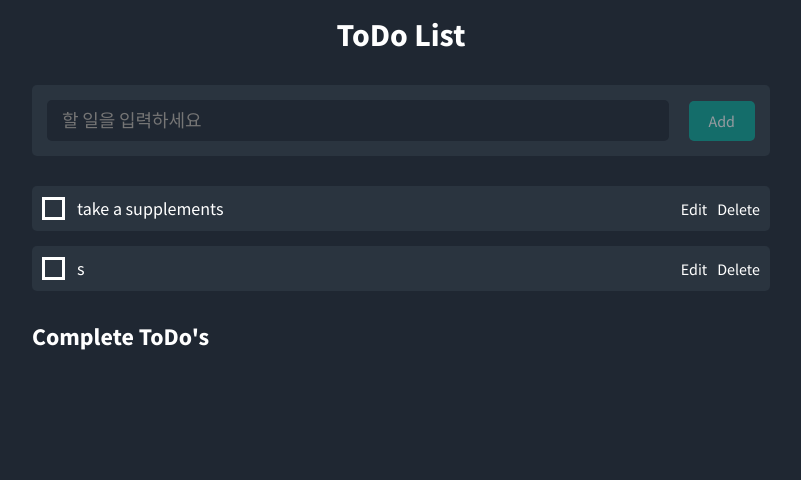
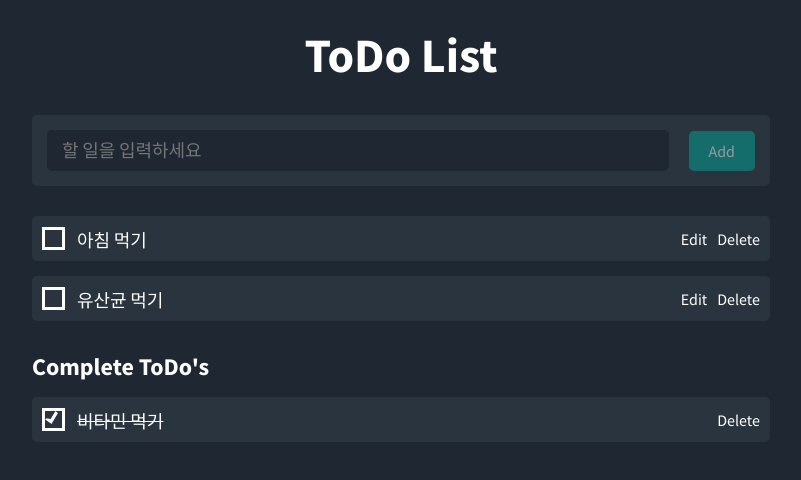
Before and after one commit to YeryunJung/fe-sprint-todo-list-CRUD, a React (Create React App) app in the folder todo-list/: page / in a window 1280 px wide. Shown: the top 480 px of the page, without its empty margins (239-1040 px from the left). Built offline with nearby package versions, Linux system fonts and the light colour scheme; data requests are answered from the project's data file.

Commit message:
U 구현 완료

```diff
--- a/todo-list/data/data.json
+++ b/todo-list/data/data.json
@@ -1,15 +1,21 @@
 {
-  "completeToDos": [],
+  "completeToDos": [
+    {
+      "title": "비타민 먹기",
+      "isCompleted": true,
+      "id": 5
+    }
+  ],
   "incompleteToDos": [
     {
-      "id": 1,
-      "title": "take a supplements",
-      "isComplete": false
+      "title": "아침 먹기",
+      "isCompleted": false,
+      "id": 1
     },
     {
-      "title": "s",
+      "title": "유산균 먹기",
       "isCompleted": false,
-      "id": 2
+      "id": 3
     }
   ]
 }
--- a/todo-list/src/App.css
+++ b/todo-list/src/App.css
@@ -41,6 +41,7 @@ textarea {
   max-width: 768px;
   width: 100%;
   margin: 0 auto;
+  margin-top: 10px;
   padding: 15px;
 }
 .main-header__inner {
@@ -53,7 +54,7 @@ textarea {
 .main-header__left > a {
   color: var(--white);
   font-weight: 700;
-  font-size: 2rem;
+  font-size: 3rem;
   text-decoration: none;
   transition: all 0.3s ease;
 }
--- a/todo-list/src/components/NewToDo.js
+++ b/todo-list/src/components/NewToDo.js
@@ -1,5 +1,4 @@
 import React, { useState } from "react";
-import { useDispatch } from "react-redux";
 import axios from "axios";
 
 const NewToDo = () => {
@@ -16,7 +15,7 @@ const NewToDo = () => {
   };
 
   const handleKeyPress = (e) => {
-    if (e.key === "Enter") {
+    if (e.key === "Enter" && e.nativeEvent.isComposing === false) {
       onSubmit();
       console.log("엔터");
     }
--- a/todo-list/src/components/ToDoCard.js
+++ b/todo-list/src/components/ToDoCard.js
@@ -1,15 +1,8 @@
 import React, { useRef, useState } from "react";
 import axios from "axios";
-// import { useHistory } from "react-router";
-import { useDispatch } from "react-redux";
-import { deleteTodo, updateTodo, updateStatus } from "../slices/todoSlices";
 
 const ToDoCard = ({ todo }) => {
-  const dispatch = useDispatch();
-
-  // const history = useHistory();
-
-  const { id, title, isComplete } = todo;
+  const { id, title, isCompleted } = todo;
   const [content, setContent] = useState(title);
   const [editing, setEditing] = useState(false);
 
@@ -34,19 +27,56 @@ const ToDoCard = ({ todo }) => {
   const handleStatus = (e) => {
     e.preventDefault();
 
-    dispatch(updateStatus(todo));
+    //미완료 > 완료
+    if (!todo.isCompleted) {
+      axios
+        .all(
+          [
+            axios.post("http://localhost:3001/completeToDos", {
+              ...todo,
+              isCompleted: true,
+            }),
+          ],
+          [
+            axios.delete(
+              `http://localhost:3001/incompleteToDos/${todo.id}`,
+              todo
+            ),
+          ]
+        )
+        .then(() => {
+          window.location.href = "http://localhost:3000";
+        })
+        .then(() => {
+          console.log("상태변경 성공");
+        })
+        .catch(() => console.log("상태변경 실패"));
+      //완료 > 미완료
+    } else if (todo.isCompleted) {
+      axios
+        .all(
+          [
+            axios.post("http://localhost:3001/incompleteToDos", {
+              ...todo,
+              isCompleted: false,
+            }),
+          ],
+          [axios.delete(`http://localhost:3001/completeToDos/${todo.id}`, todo)]
+        )
+        .then(() => {
+          window.location.href = "http://localhost:3000";
+        })
+        .then(() => {
+          console.log("상태변경 성공");
+        })
+        .catch(() => console.log("상태변경 실패"));
+    }
   };
-
-  // const markAsIncomplete = (e) => {
-  //   e.preventDefault();
-
-  //   // dispatch(todo_incomplete(toDo));
-  // };
 
   const handleDelete = (e) => {
     e.preventDefault();
-    if (window.confirm("Are you sure you want to delete this ToDo?")) {
-      if (!todo.isComplete) {
+    if (window.confirm("삭제하시겠습니까?")) {
+      if (!todo.isCompleted) {
         axios
           .delete(`http://localhost:3001/incompleteToDos/${todo.id}`)
           .then(() => {
@@ -54,8 +84,7 @@ const ToDoCard = ({ todo }) => {
           })
           .then(() => console.log("삭제요청"))
           .catch(() => console.log("삭제실패"));
-        // readIncompelete();
-      } else if (todo.isComplete) {
+      } else if (todo.isCompleted) {
         axios
           .delete(`http://localhost:3001/completeToDos/${todo.id}`)
           .then(() => {
@@ -76,15 +105,26 @@ const ToDoCard = ({ todo }) => {
       ...todo,
       title: content,
     };
-    dispatch(updateTodo(todo));
+    console.log(todo);
+    if (!todo.isCompleted) {
+      axios
+        .put(`http://localhost:3001/incompleteToDos/${todo.id}`, todo)
+        .then(() => {
+          window.location.href = "http://localhost:3000";
+        })
+        .then((res) => {
+          console.log(res.data);
+        })
+        .catch(() => console.log("수정실패"));
+    }
   };
 
   return (
     // 완료된 일인지 아닌지에 따라 className 다르게 주기
-    <div className={`todo ${todo.isComplete ? "todo--complete" : ""}`}>
+    <div className={`todo ${todo.isCompleted ? "todo--complete" : ""}`}>
       <input
         type="checkbox"
-        checked={todo.isComplete}
+        checked={todo.isCompleted}
         // 완료된 일이 아니면 완료된 일로 바꿔라
         // 완료된 일이면 완료되지 않은 일로 바꿔라
         // onChange={!todo.isComplete ? markAsComplete : markAsIncomplete}
@@ -102,7 +142,7 @@ const ToDoCard = ({ todo }) => {
         {!editing ? (
           <>
             {/* 완료되지 않은 일 */}
-            {!todo.isComplete && <button onClick={onEdit}>Edit</button>}
+            {!todo.isCompleted && <button onClick={onEdit}>Edit</button>}
             <button onClick={handleDelete}>Delete</button>
           </>
         ) : (
--- a/todo-list/src/main.scss
+++ /dev/null
@@ -1,74 +0,0 @@
-@import url("https://fonts.googleapis.com/css2?family=Source+Sans+Pro:wght@300;400;600;700;900&display=swap");
-
-$primary: #00a796;
-$primary-dark: #026158;
-$dark: #1f2732;
-$dark-light: #2a343f;
-$white: #fff;
-$red: #fc6666;
-
-body {
-  font-family: "Source Sans Pro", sans-serif;
-  padding: 0;
-  margin: 0;
-  background-color: $dark;
-  color: $white;
-}
-
-*,
-*:before,
-*:after {
-  box-sizing: border-box;
-}
-
-p,
-h1,
-h2,
-h3,
-h4 {
-  margin: 0;
-}
-
-button,
-input,
-textarea {
-  font-family: "Source Sans Pro", sans-serif;
-}
-
-.main-header {
-  max-width: 768px;
-  width: 100%;
-  margin: 0 auto;
-  padding: 15px;
-
-  &__inner {
-    display: flex;
-    align-items: center;
-    // justify-content: space-between;
-    justify-content: center;
-  }
-
-  &__left {
-    a {
-      color: $white;
-      font-weight: 700;
-      font-size: 2rem;
-      text-decoration: none;
-      transition: all 0.3s ease;
-
-      &:hover {
-        opacity: 0.7;
-      }
-    }
-  }
-}
-
-.btn {
-  display: inline-block;
-  background-color: $primary;
-  padding: 10px 20px;
-  border: none;
-  color: $white;
-  border-radius: 5px;
-  font-size: 1rem;
-}
--- a/todo-list/src/slices/todoSlices.js
+++ b/todo-list/src/slices/todoSlices.js
@@ -1,5 +1,6 @@
 import { createSlice } from "@reduxjs/toolkit";
 
+// localStorage 버전
 function getTodoListfromLocalStorage() {
   const localStorageTodo = window.localStorage.getItem("todoList");
   if (localStorageTodo) return JSON.parse(localStorageTodo);
```
Also changed, not shown: todo-list/src/components/Dashboard.js (+0 -8 lines), todo-list/src/context /GlobalContext.js (deleted, +0 -8 lines).
